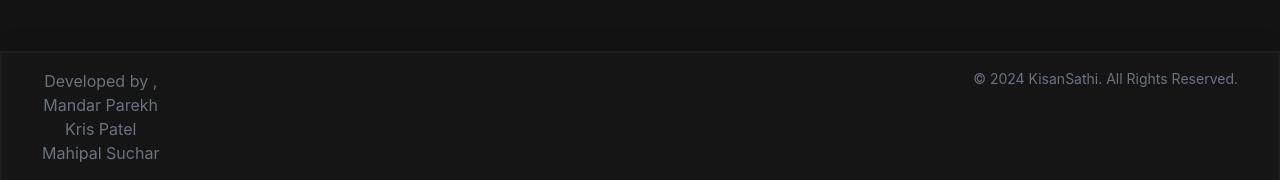
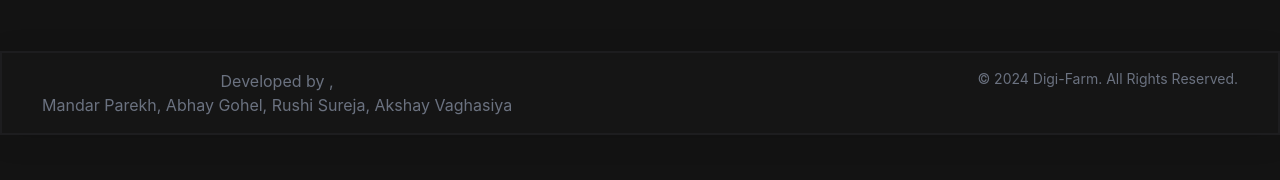
Before and after one commit to Mandar007007/digi-farm, a React (Vite) app in the folder client/: page / in a window 1280 px wide. Shown: the part 1599-1779 px from the top of the page. After the commit the page ends 1734 px from the top, so only its background shows below. Built offline with nearby package versions, Linux system fonts and the light colour scheme; no server answers.

Commit message:
Implement About Us page and modify Footer

```diff
--- /dev/null
+++ b/client/src/components/AboutUs/AboutUs.tsx
@@ -0,0 +1,126 @@
+import React, { useEffect } from "react";
+
+const AboutUs = () => {
+  const info = [
+    {
+      name: "Mandar Parekh",
+      role: "Software Developer",
+      imgUrl: "/mandar.jpeg",
+    },
+    {
+      name: "Abhay Gohel",
+      role: "Software Developer",
+      imgUrl: "/abhay.jpeg",
+    },
+    {
+      name: "Rushi Sureja",
+      role: "Software Developer",
+      imgUrl: "/rushi.jpg",
+    },
+    {
+      name: "Akshay Vaghasiya",
+      role: "Software Developer",
+      imgUrl: "/Akshay.jpg",
+    },
+  ];
+
+  useEffect(() => {
+    window.scrollTo(0, 0);
+  }, []);
+
+  return (
+    <div>
+      <section className="text-gray-600 body-font">
+        <div className="container px-5 py-8 mx-auto">
+          <div className="flex flex-col text-center w-full mb-20">
+            <h1 className="text-4xl font-medium title-font mb-4 text-white">
+              OUR TEAM
+            </h1>
+          </div>
+          <div className="flex flex-wrap justify-center -m-4">
+            {info.map((information) => {
+              return (
+                <div className="px-4 lg:w-1/4 md:w-1/2">
+                  <div className="h-full flex flex-col items-center text-center mb-8">
+                    <img
+                      alt="team"
+                      className={`flex-shrink-0 rounded-full w-56 h-56  mb-4 object-cover object-center ${
+                        information.name === "Rushi Sureja"
+                          ? "backdrop-brightness-100 backdrop-blur-2xl"
+                          : ""
+                      } `}
+                      src={information.imgUrl}
+                    />
+                    <div className="w-full">
+                      <h2 className="title-font font-medium text-white text-xl py-2">
+                        {information.name}
+                      </h2>
+                      <h3 className="text-gray-300 text-lg mb-3">
+                        {information.role}
+                      </h3>
+                      <span className="inline-flex">
+                        <a
+                          className="text-gray-500"
+                          href="https://www.facebook.com"
+                          target="_blank"
+                        >
+                          <svg
+                            fill="none"
+                            stroke="currentColor"
+                            strokeLinecap="round"
+                            strokeLinejoin="round"
+                            stroke-width="2"
+                            className="w-5 h-5"
+                            viewBox="0 0 24 24"
+                          >
+                            <path d="M18 2h-3a5 5 0 00-5 5v3H7v4h3v8h4v-8h3l1-4h-4V7a1 1 0 011-1h3z"></path>
+                          </svg>
+                        </a>
+                        <a
+                          className="ml-2 text-gray-500"
+                          href="https://www.twitter.com"
+                          target="_blank"
+                        >
+                          <svg
+                            fill="none"
+                            stroke="currentColor"
+                            strokeLinecap="round"
+                            strokeLinejoin="round"
+                            stroke-width="2"
+                            className="w-5 h-5"
+                            viewBox="0 0 24 24"
+                          >
+                            <path d="M23 3a10.9 10.9 0 01-3.14 1.53 4.48 4.48 0 00-7.86 3v1A10.66 10.66 0 013 4s-4 9 5 13a11.64 11.64 0 01-7 2c9 5 20 0 20-11.5a4.5 4.5 0 00-.08-.83A7.72 7.72 0 0023 3z"></path>
+                          </svg>
+                        </a>
+                        <a
+                          className="ml-2 text-gray-500"
+                          href="https://www.messenger.com"
+                          target="_blank"
+                        >
+                          <svg
+                            fill="none"
+                            stroke="currentColor"
+                            strokeLinecap="round"
+                            strokeLinejoin="round"
+                            stroke-width="2"
+                            className="w-5 h-5"
+                            viewBox="0 0 24 24"
+                          >
+                            <path d="M21 11.5a8.38 8.38 0 01-.9 3.8 8.5 8.5 0 01-7.6 4.7 8.38 8.38 0 01-3.8-.9L3 21l1.9-5.7a8.38 8.38 0 01-.9-3.8 8.5 8.5 0 014.7-7.6 8.38 8.38 0 013.8-.9h.5a8.48 8.48 0 018 8v.5z"></path>
+                          </svg>
+                        </a>
+                      </span>
+                    </div>
+                  </div>
+                </div>
+              );
+            })}
+          </div>
+        </div>
+      </section>
+    </div>
+  );
+};
+
+export default AboutUs;
--- a/client/src/components/Footer.tsx
+++ b/client/src/components/Footer.tsx
@@ -3,14 +3,15 @@ export default function Footer() {
       <footer className="mt-32   border-2 px-10 py-4 glassy-effect-navbar flex justify-between">
         <span className="block  text-md text-gray-500 sm:text-center dark:text-gray-400 ">
           Developed by ,
-          <div className="flex flex-col">
-            <span>Mandar Parekh</span>
-            <span>Kris Patel</span>
-            <span>Mahipal Suchar</span>
+          <div className="flex ">
+            <span>Mandar Parekh,&nbsp;</span>
+            <span>Abhay Gohel,&nbsp;</span>
+            <span>Rushi Sureja,&nbsp;</span>
+            <span>Akshay Vaghasiya</span>
           </div>
         </span>
         <span className="block  text-sm text-gray-500 sm:text-center dark:text-gray-400 ">
-          © 2024 <a className="hover:underline">KisanSathi</a>. All Rights
+          © 2024 <a className="hover:underline">Digi-Farm</a>. All Rights
           Reserved.
         </span>
       </footer>
```
Also changed, not shown: client/public/Akshay.jpg (added).
